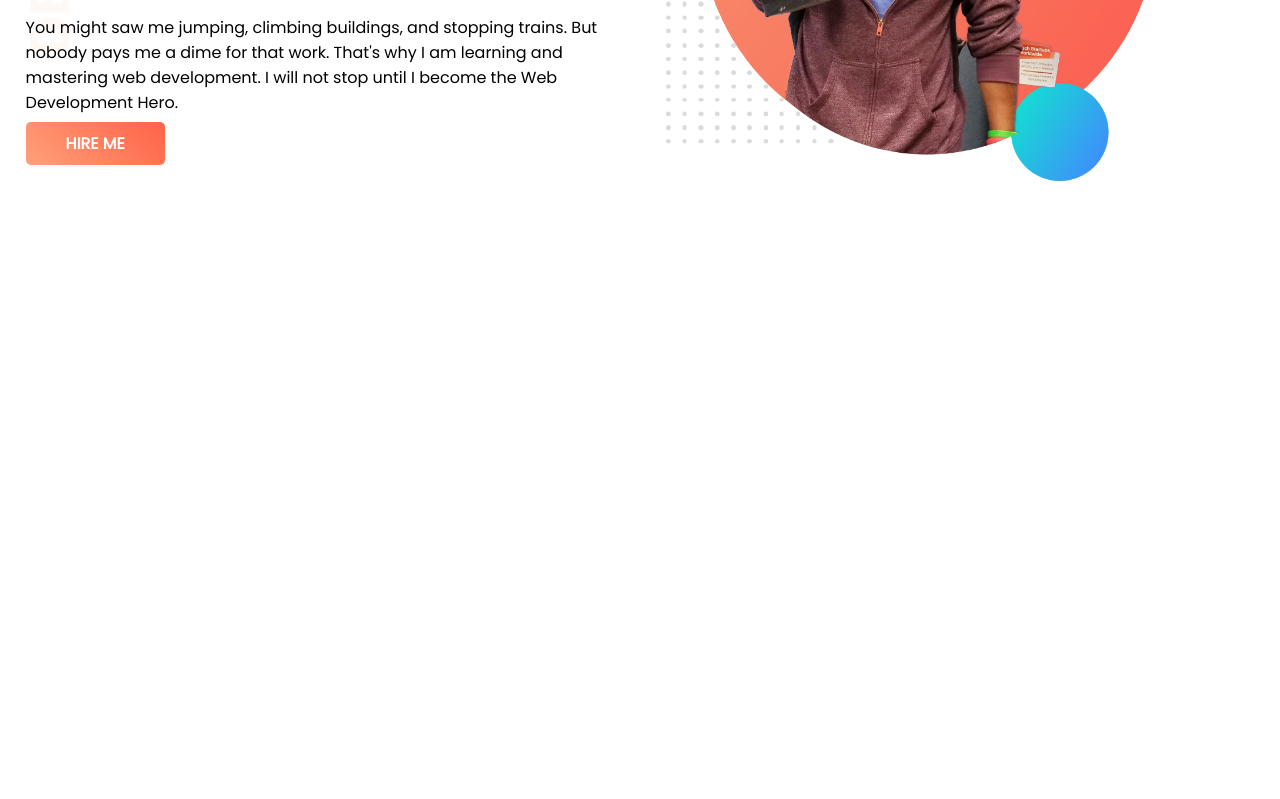
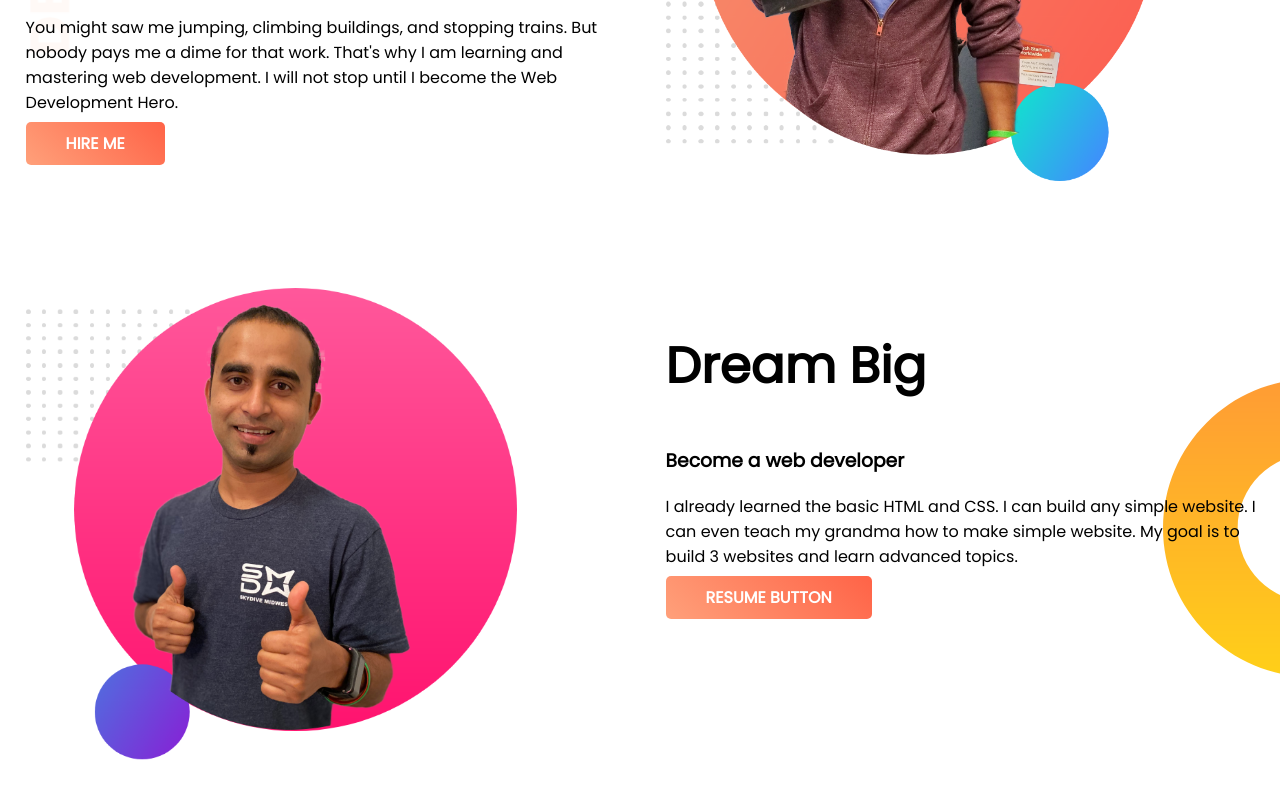
Before and after one commit to its-coffin-bro/my-first-website, a plain HTML site: page index.html in a window 1280 px wide. Shown: the part 307-1106 px from the top of the page. Before the commit the page ends 800 px from the top, so only its background shows below. Drawn offline with Linux system fonts and the light colour scheme.

Commit message:
dream-big section added

```diff
--- a/index.html
+++ b/index.html
@@ -19,12 +19,23 @@
             <h1 class="orange-color"> <span>Heaven Gaming</span> World</h1>
             <h3>Build Climber and Train Stopper</h3>
             <p>You might saw me jumping, climbing buildings, and stopping trains. But nobody pays me a dime for that work. That's why I am learning and mastering web development. I will not stop until I become the Web Development Hero.</p>
-            <a class="hire-me-button" target="_blank" href="https://www.facebook.com/HEAVENGAMING00">hire me</a>
+            <a class="link-button" target="_blank" href="https://www.facebook.com/HEAVENGAMING00">hire me</a>
         </div>
         <div class="half-width">
             <img src="images/jhankar.png" alt="">
         </div>
     </section>
+    <section class="dream-big">
+        <div class="half-width">
+            <img src="images/jhankar2.png" alt="">
+        </div>
+        <div class="half-width">
+            <h1>Dream Big</h1>
+            <h3>Become a web developer</h3>
+            <p>I already learned the basic HTML and CSS. I can build any simple website. I can even teach my grandma how to make simple website. My goal is to build 3 websites and learn advanced topics.</p>
+            <a class="link-button" target="_blank" href="https://www.facebook.com/HEAVENGAMING00">resume button</a>
+        </div>
+    </section>
 </body>
 
 </html>
--- a/style.css
+++ b/style.css
@@ -13,6 +13,7 @@ h1 {
 
 section {
     display: flex;
+    margin-bottom: 100px;
 }
 
 .half-width {
@@ -24,7 +25,7 @@ section {
     width: 80%;
 }
 
-.hire-me-button {
+.link-button {
     text-decoration: none;
     background: linear-gradient(45deg, lightsalmon, tomato);
     padding: 10px 40px;
@@ -38,3 +39,9 @@ section {
     background-image: url(images/top-banner.png);
     background-repeat: no-repeat;
 }
+
+.dream-big {
+    background-image: url(images/dream-bg.png);
+    background-repeat: no-repeat;
+    background-position: right;
+}
```
